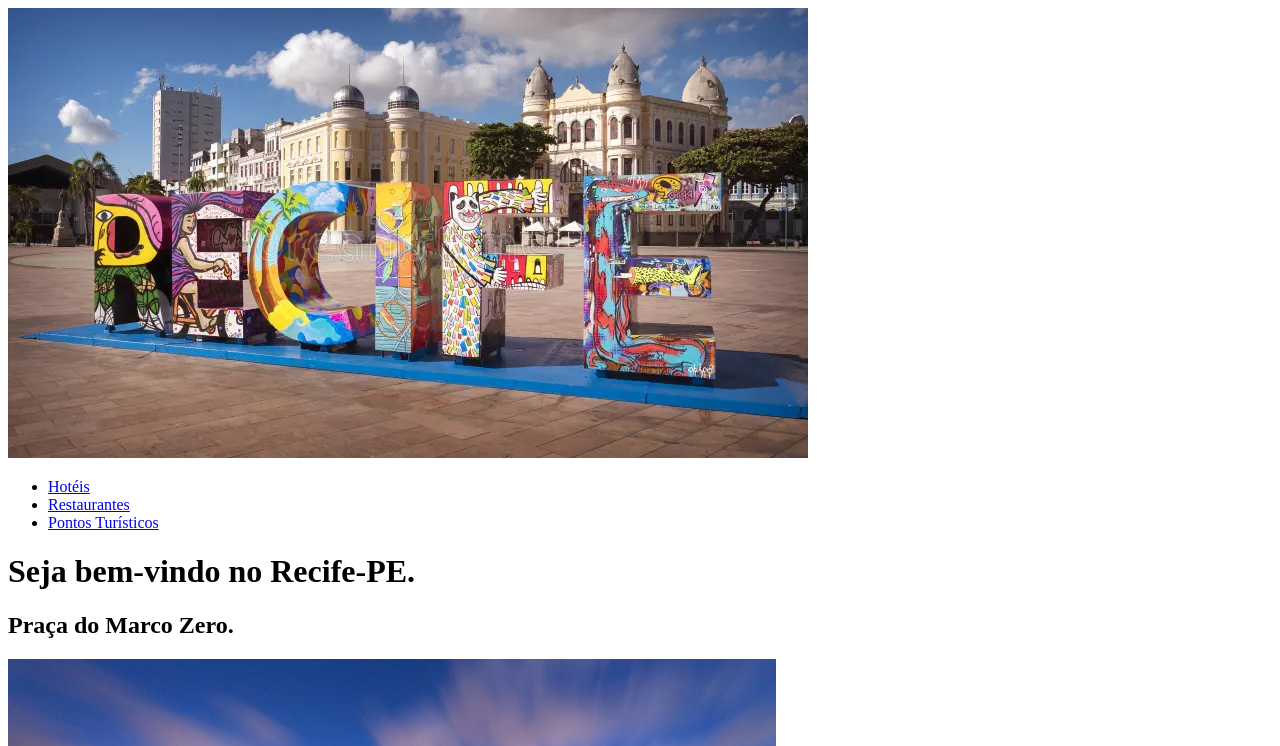
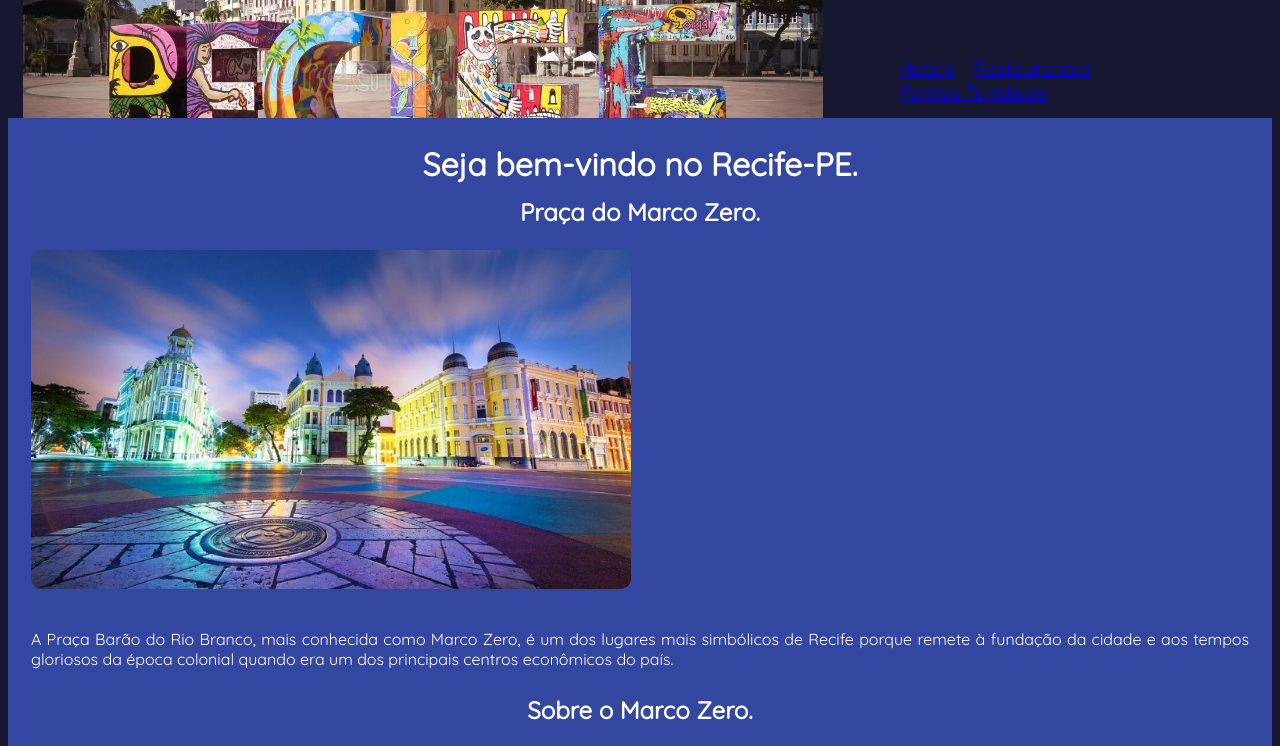
Before and after one commit to rscopim/Projeto-cidade-do-Recife, a plain HTML site: page index.html in a window 1280 px wide. Shown: the top 746 px of the page. Drawn offline with Linux system fonts and the light colour scheme.

Commit message:
Implementação do CSS

```diff
--- a/index.html
+++ b/index.html
@@ -3,6 +3,7 @@
 <head>
     <meta charset="UTF-8">
     <meta name="viewport" content="width=device-width, initial-scale=1.0">
+    <link rel="stylesheet" href="styles.css">
     <title>Marco zero - Recife</title>
 </head>
 <body>
@@ -33,9 +34,8 @@
         </section>
     </main>
     <footer>
-        <img src="img/eurotour-pb.png" alt="EuroTour">
         <ul>
-            <p><li>Facebook</li> <img src="img/face.png" alt="Facebook">
+            <li>Facebook</li> <img src="img/face.png" alt="Facebook">
             <li>Instagram</li> <img src="img/inst.png" alt="Instagram">
             <li>Linkedin</li> <img src="img/in.png" alt="Linkedin">
         </ul>
--- /dev/null
+++ b/styles.css
@@ -0,0 +1,78 @@
+@import url('https://fonts.googleapis.com/css2?family=Quicksand:wght@300;400&display=swap');
+
+body{
+	background-color:#171731;
+	color:#fff;
+    font-family: Quicksand;
+}
+
+
+header{
+	display: flex;
+  	justify-content: space-between;
+	padding: 5px;
+	align-items: center;
+	max-height: 100px;
+}
+
+.logo img{
+	max-width: 100px;
+    max-height: 100px;
+}
+
+nav{
+	float: right;
+	height: 53px;
+	padding: 13px;
+	font-size: 1.2em;
+}
+
+nav ul{
+	list-style: none;
+}
+
+nav li{
+  	display: inline-block;
+    margin: 0 0 0 13px;
+}
+
+
+main{
+	position: relative;
+	background-color:#3347a1;
+	color:#fff;
+	padding: 13px;
+}
+
+img{
+	border-radius: 10px;
+	margin: 10px;
+}
+
+section img {
+	max-width: 600px;
+    max-height: 600px;
+}
+
+h1{
+	margin: 13px;
+	text-align: center;
+}
+
+h2{
+	margin: 13px;
+	text-align: center;
+}
+
+p{
+	padding: 10px;
+	text-align: justify;
+}
+
+footer{
+	display: inline-block;
+  	justify-content: space-between;
+	padding: 5px;
+	align-items: center;
+	max-height: 100px;
+}
```
